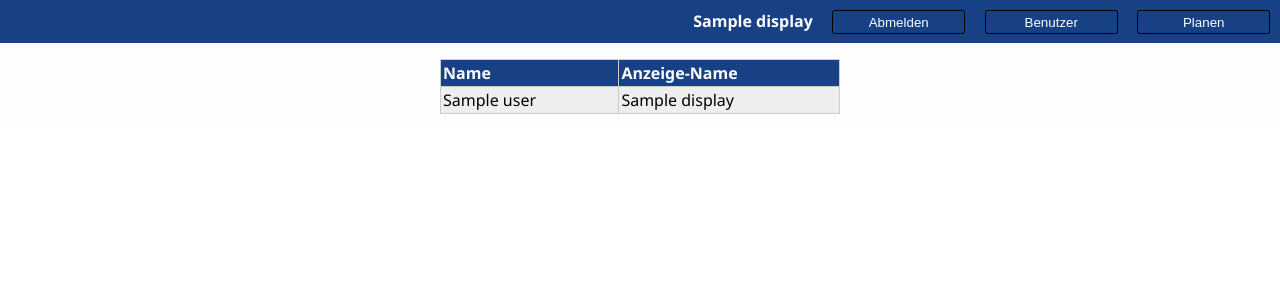
After one commit to endofdata/planenansicht, a Flask app: template templates/user_list.html.jinja in a window 1280 px wide. The commit adds this page. Shown: the top 300 px of the page. Run offline with Flask 2, Linux system fonts and the light colour scheme; the template is opened without the code that fills it: most values are stand-ins (such as "Sample title", 1, 10 or a date in 2020).

Commit message:
add simple user list (no action yet)

```diff
--- a/static/css/main.css
+++ b/static/css/main.css
@@ -134,3 +134,12 @@ table.filter {
 table.filter tr {
 	grid-template-columns: 1fr 2fr;
 }
+
+table.zebra-list tr:nth-of-type(odd) {
+	background: #eee;
+}
+
+table.zebra-list td,
+table.zebra-list th {
+	border: 1px solid #ccc;
+}
--- a/templates/layout.html.jinja
+++ b/templates/layout.html.jinja
@@ -24,7 +24,8 @@
 				{% endif %}
 			</div>
 			<div><button onclick="logout()">Abmelden</button></div>
-			<div><button onclick="admin_menu()">Verwaltung</button></div>
+			<div><button onclick="user_list()">Benutzer</button></div>
+			<div><button onclick="tarps_list()">Planen</button></div>
 		{% else %}
 			<div><button onclick="login()">Anmelden</button></div>
 		{% endif %}
@@ -42,8 +43,12 @@
 		window.location = "{{ ROUTING.LOGIN_ENDPOINT }}"
 	}
 
-	function admin_menu() {
+	function user_list() {
 		window.location = "{{ ROUTING.LIST_USERS_ENDPOINT }}"
+	}
+
+	function tarps_list() {
+		window.location = "{{ ROUTING.ROOT_ENDPOINT }}"
 	}
 
 	{% block script %}
--- a/templates/tarps_list.html.jinja
+++ b/templates/tarps_list.html.jinja
@@ -58,7 +58,7 @@
 		</table>
 	</form>
 </div>
-<table class="tarps-list">
+<table class="zebra-list">
 	<thead>
 		<tr>
 			<th class="numeric">Nr.</th>
--- /dev/null
+++ b/templates/user_list.html.jinja
@@ -0,0 +1,21 @@
+{% extends "layout.html.jinja" %}
+
+{% block content %}
+<table class="zebra-list" style="min-width:25em;margin-left:auto;margin-right:auto">
+	<thead>
+		<tr>
+			<th>Name</th>
+			<th>Anzeige-Name</th>
+		</tr>
+	</thead>
+	<tbody>
+		{% for user in user_list %}
+		<tr class="row item">
+			<td>{{ user.name }}</td>
+			<td>{{ user.display }}</td>
+		</tr>
+		{% endfor %}
+	</tbody>
+</table>
+
+{% endblock %}
```
Also changed, not shown: static/css/tarps_list.css (deleted, +0 -15 lines).
